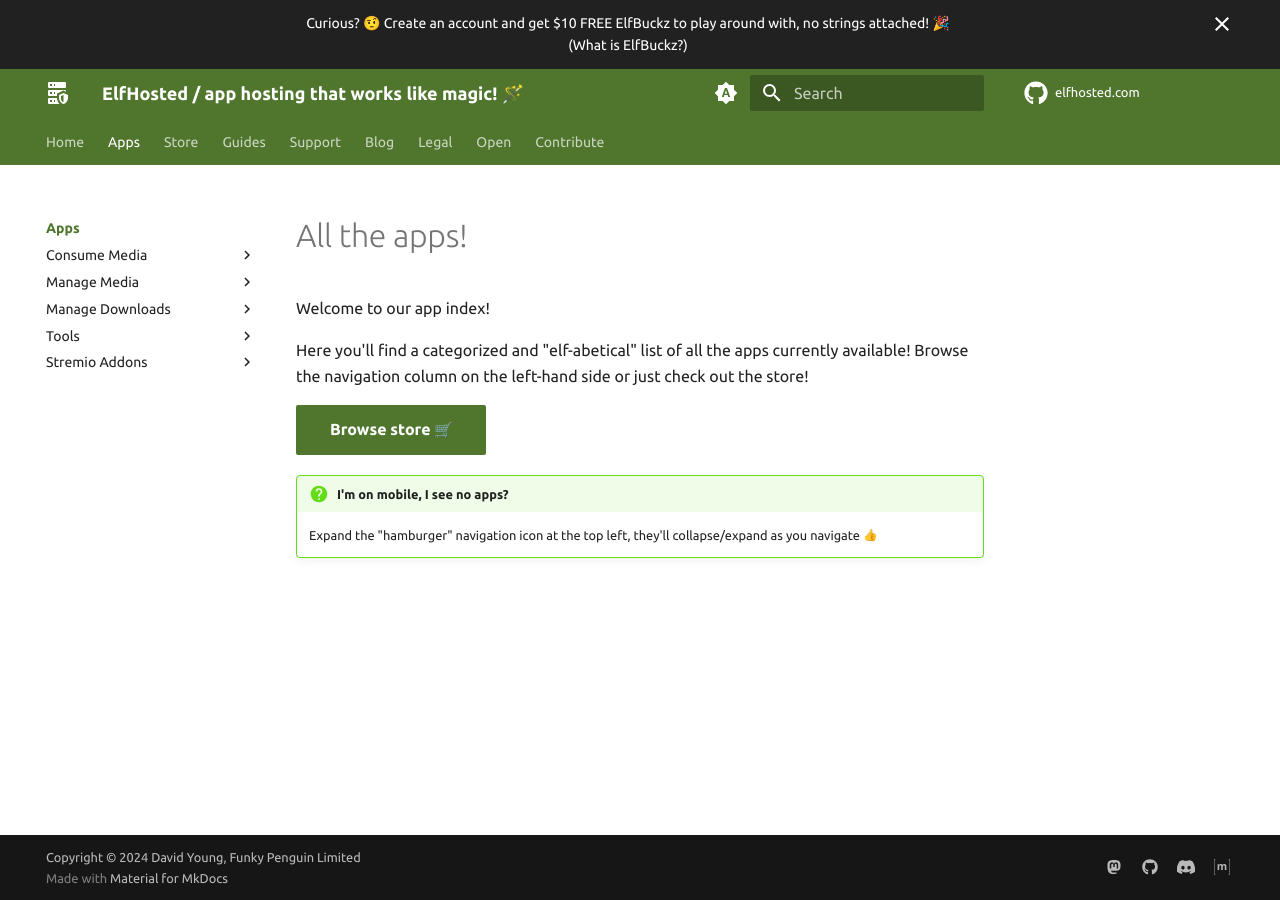
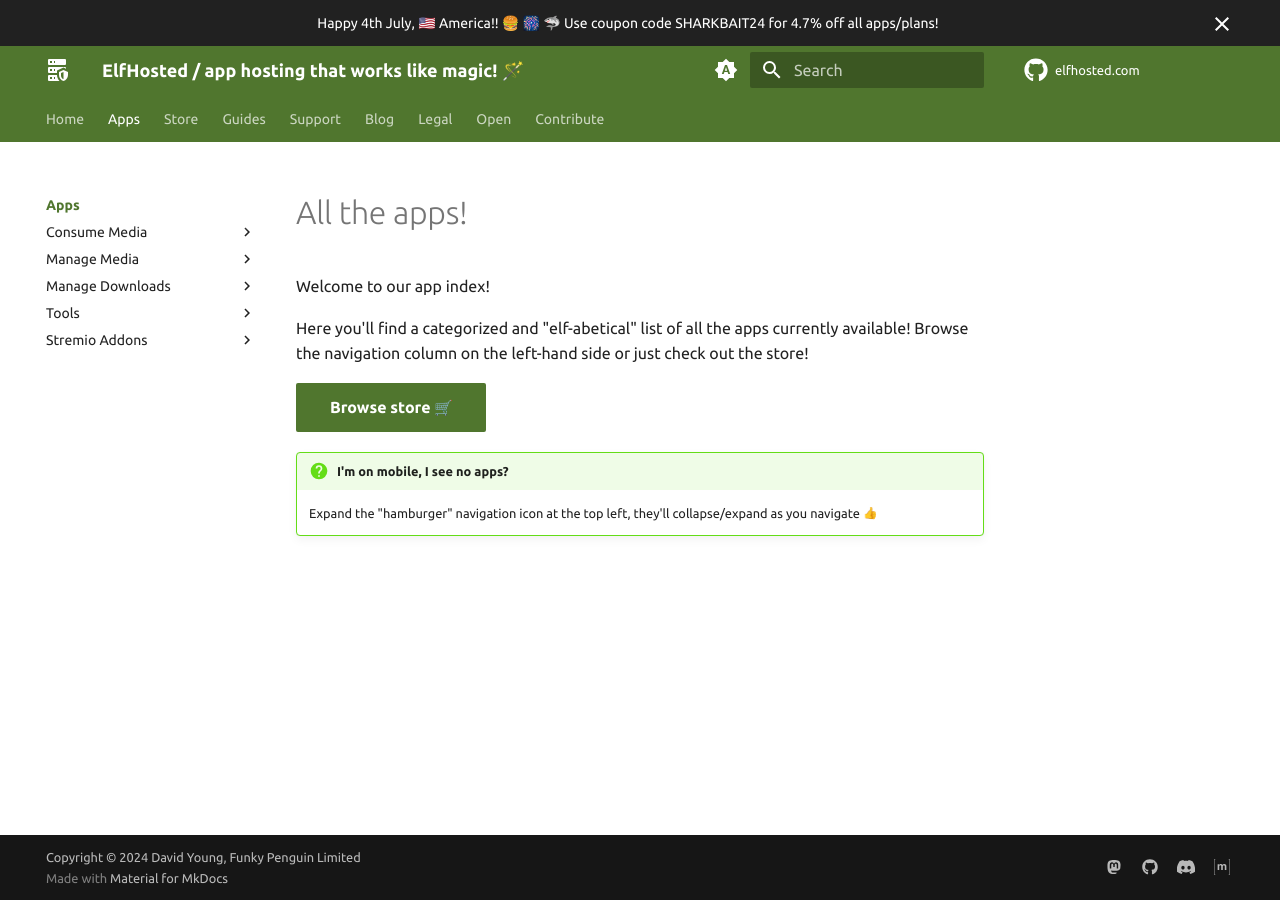
Before and after one commit to elfhosted/elfhosted.com, an MkDocs documentation site: the page built from docs/apps/index.md, in a window 1280 px wide. Built offline with MkDocs 1.6.1 and Material for MkDocs 9.7.7, drawn with Linux system fonts in a browser that asks for light colours; emoji names are drawn with the system emoji font; a script that is not in the unit is left out; plug-ins that fetch from the network failed and are left out; comment, search, counter and statistics services are not loaded.

Commit message:
Update coupon code
Signed-off-by: David Young <davidy@funkypenguin.co.nz>

```diff
--- a/overrides/main.html
+++ b/overrides/main.html
@@ -2,8 +2,8 @@
 
 {% block announce %}
   <style>.md-banner a,.md-banner a:focus,.md-banner a:hover{color:currentColor}.md-banner strong{white-space:nowrap}.md-banner .twitter{margin-left:.2em;color:#00acee}</style>
-  <div align="center">Curious? 🤨 <A HREF='https://store.elfhosted.com/my-account/'>Create an account</A> and get $10 FREE ElfBuckz to play around with, no strings attached! 🎉<BR/>(<A HREF='/how-to/spend-elfbuckz/'>What is ElfBuckz?</A>)
-  </div>
+  <!-- <div align="center">Curious? 🤨 <A HREF='https://store.elfhosted.com/my-account/'>Create an account</A> and get $10 FREE ElfBuckz to play around with, no strings attached! 🎉<BR/>(<A HREF='/how-to/spend-elfbuckz/'>What is ElfBuckz?</A>) -->
+    <div align="center">Happy 4th July, 🇺🇸 America!! 🍔 🎆 🦈 Use coupon code SHARKBAIT24 for 4.7% off all apps/plans!</div>
 {% endblock %}
 
 <!-- Add little penguin ascii-art to titles instead of 20-character-long site name -->
```
